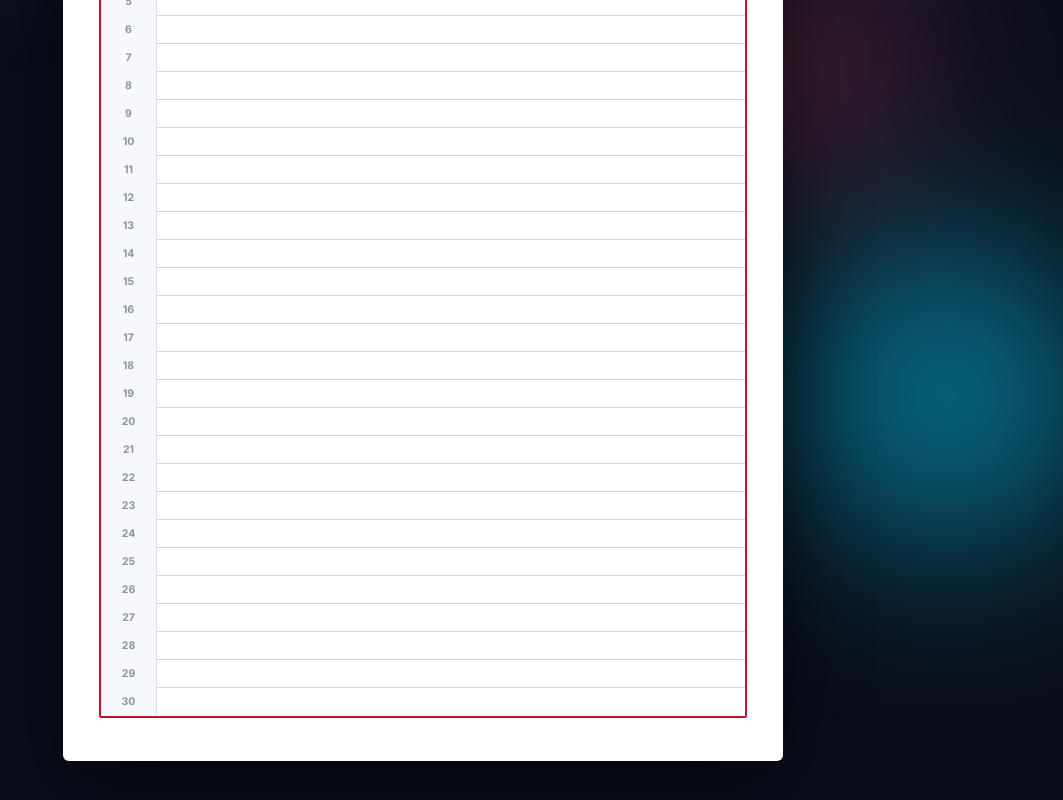
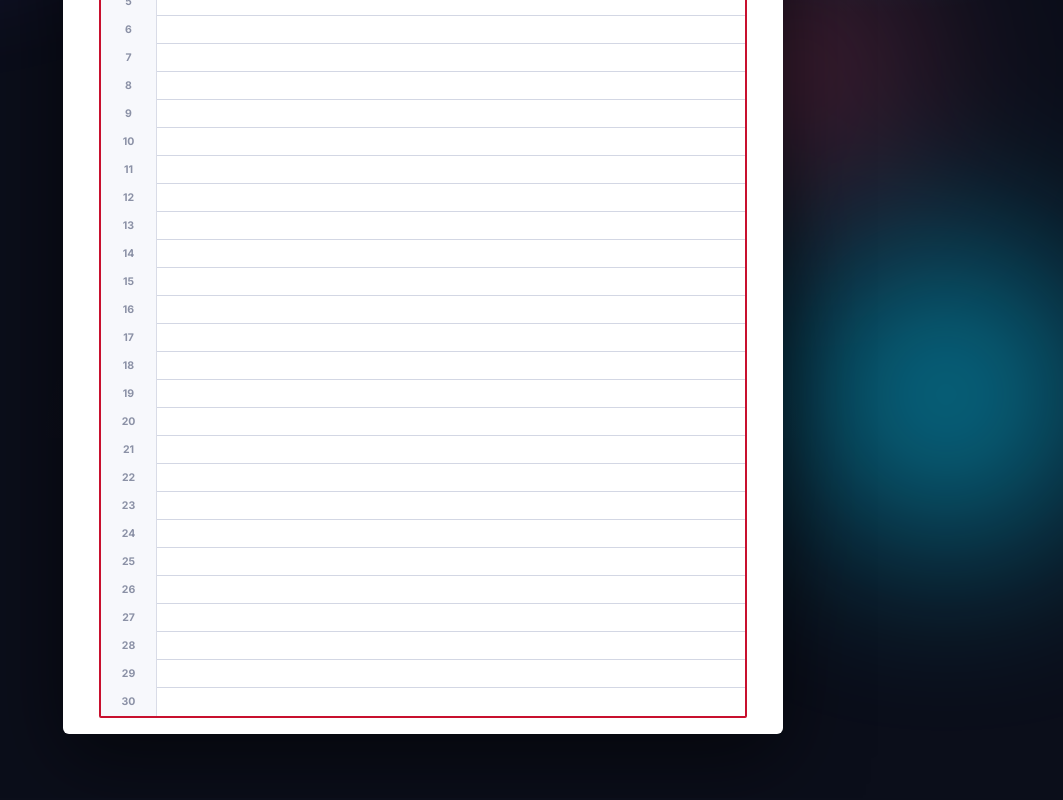
Before and after one commit to pedrotardem7/soph-enem, a React (Vite) app: page / in a window 1280 px wide. Shown: the part 362-1162 px from the top of the page, without its empty margins (217-1280 px from the left). Built offline with nearby package versions, Linux system fonts and the light colour scheme.

Commit message:
remove elemento de nota da folha

```diff
--- a/src/App.jsx
+++ b/src/App.jsx
@@ -494,10 +494,6 @@ function Editor() {
               aria-label="Texto da redação"
             />
           </div>
-
-          <div className="sheet-note">
-            <br />
-          </div>
         </div>
       </main>
 
```
